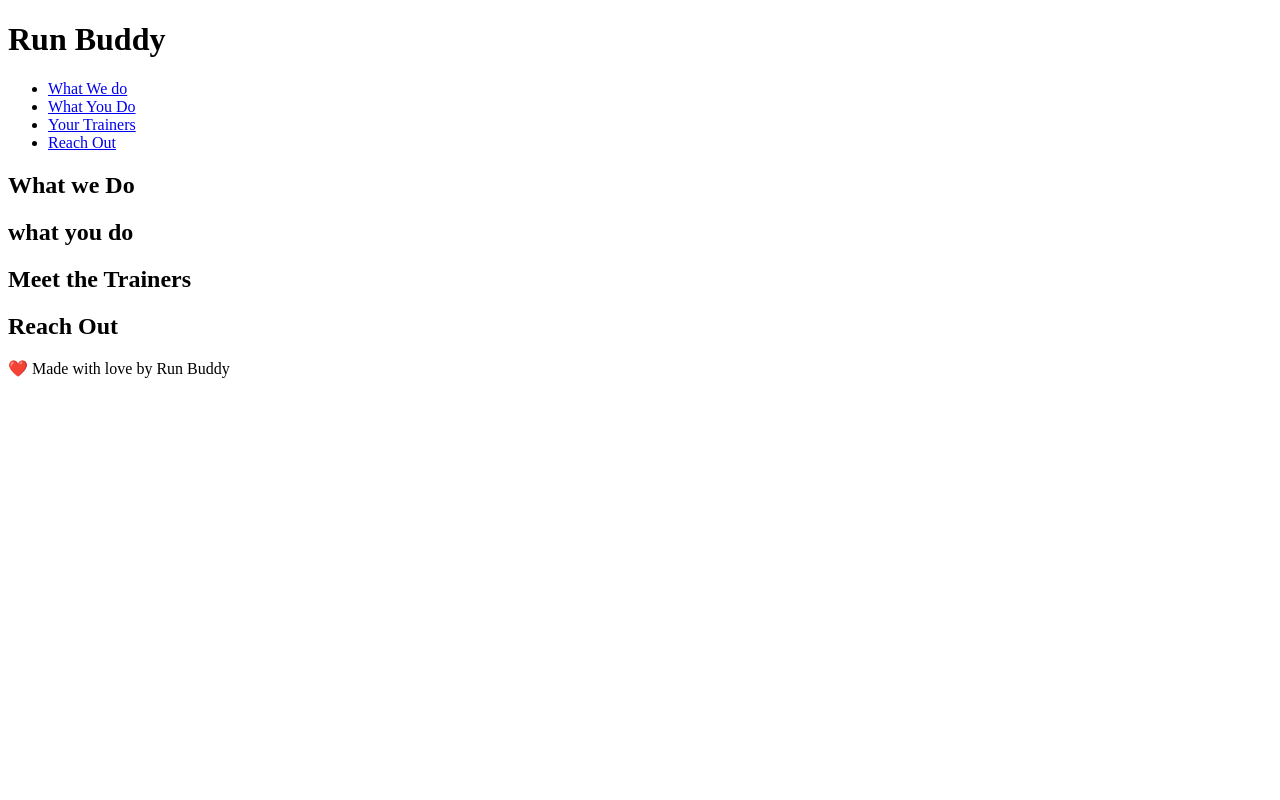
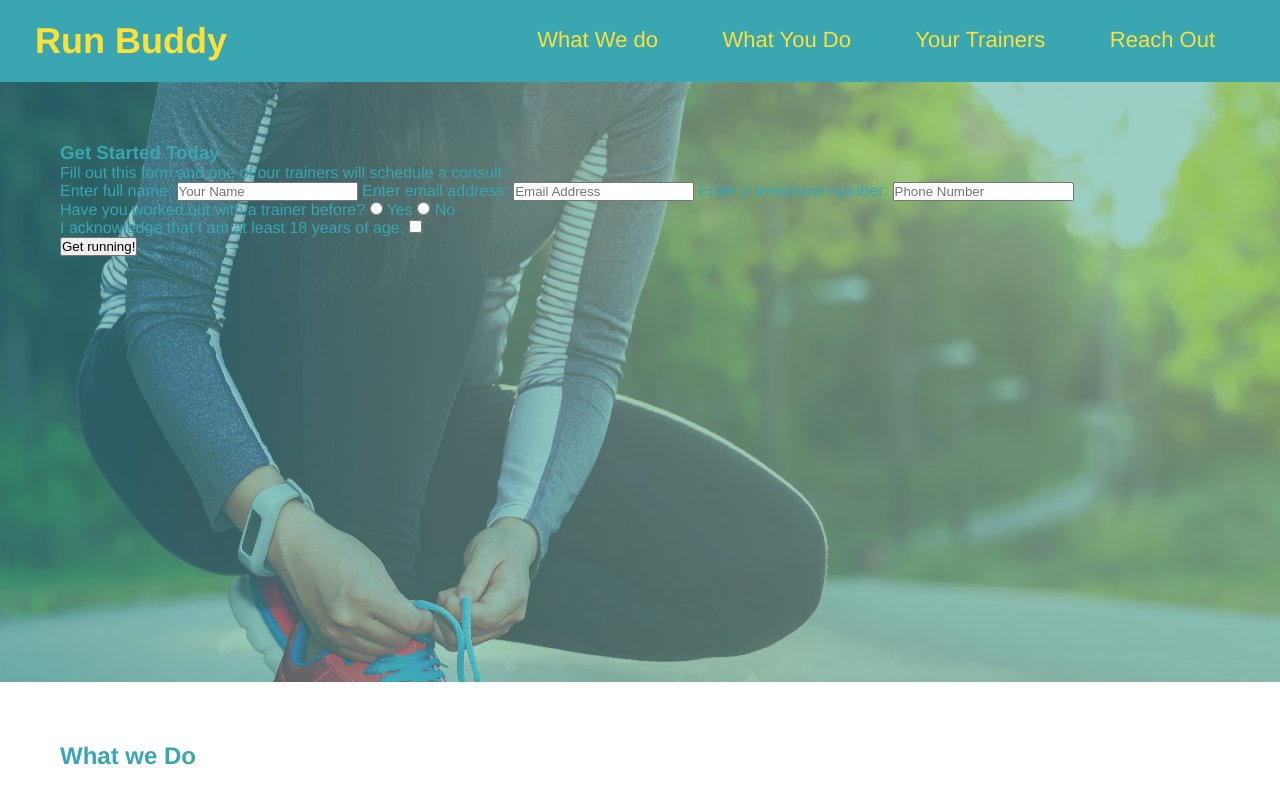
Before and after one commit to marcobjj/run-buddy, a plain HTML site: page index.html in a window 1280 px wide. Shown: the top 800 px of the page. Drawn offline with Linux system fonts and the light colour scheme.

Commit message:
Module 1.3.4 updates

```diff
--- /dev/null
+++ b/assets/css/style.css
@@ -0,0 +1,77 @@
+* {
+  margin: 0;
+  padding: 0;
+  box-sizing: border-box;
+}
+
+body {
+    font-family: Helvetica, Arial, sans-serif;
+    color: #39a6b2;
+
+  }
+
+header {
+    padding: 20px 35px;
+    background-color: #39a6b2;
+  }
+
+header h1 {
+    font-weight: bold;
+    font-size: 36px;
+    color: #fce138;
+    margin: 0;
+    display:inline-block;
+  }
+
+header a {
+    text-decoration: none;
+    color: #fce138;
+  }
+
+header nav {
+    float: right;
+    margin: 7px 0;
+  }
+
+header nav ul li {
+    display: inline;
+  }
+
+header nav ul li a {
+    margin: 0 30px;
+    font-weight: lighter;
+    font-size: 22px;
+  }
+footer {
+    background: #fce138;
+    width: 100%;
+    padding: 40px 35px;
+  }
+
+footer h2 {
+    display: inline;
+    color: #024e76;
+    font-size: 30px;
+    margin: 0;
+  }
+
+footer div {
+    float: right;
+    line-height: 1.5;
+    text-align: right;
+  }
+
+footer a {
+    color: #024e76;
+  }
+
+section {
+    padding: 60px;
+
+  }
+/* Hero Style Start */
+.hero {
+  background-image: url("../images/hero-bg.jpg");
+  height: 600px;
+}
+/* Hero Style End */
--- a/index.html
+++ b/index.html
@@ -1,9 +1,16 @@
 <!DOCTYPE html>
 <html lang="en">
+    <head>
+        <link rel="stylesheet" href="./assets/css/style.css" />
+        <meta charset="UTF-8"/>
+        <title>Run Buddy</title>
+    </head>
+
+
+    <body>
     <!-- navigation -->
-    <head>
-    <meta charset="UTF-8"/>
-        <title>Run Buddy</title>
+    <header>
+
         <h1>Run Buddy</h1>
         <nav>
         <!-- unordered list element-->
@@ -30,13 +37,52 @@
 
         </nav>
 
-    </head>
+    </header>
 
 
-    <body>
+
 
         <!-- hero/jumbotron -->
-        <section></section>
+        <section class="hero">
+            <div>
+                <h3>Get Started Today</h3>
+                <p>Fill out this form and one of our trainers
+                 will schedule a consult</p>
+                  <!-- Add form element -->
+                <form>
+                    <label for="name">Enter full name:</label>
+                    <input type="text" placeholder="Your Name" name="name" id="name" />
+
+                    <label for="email">Enter email address:</label>
+                    <input type="email" placeholder="Email Address" name="email" id="email"/>
+
+                    <label for="phone">Enter a telephone number:</label>
+                    <input type="tel" placeholder="Phone Number" name="phone" id="phone"/>
+
+                    <p>
+                        Have you worked out with a trainer before?
+                        <input type="radio" name="trainer-confirm" id="trainer-yes" />
+                        <label for="trainer-yes">Yes</label>
+                        <input type="radio" name="trainer-confirm" id="trainer-no" />
+                        <label for="trainer-no">No</label>
+                    </p>
+                    <p>
+                    <label for="checkbox" >
+                        I acknowledge that I am at least 18 years of age.
+                      </label>
+
+                      <input type="checkbox" name="age-confirm" id="checkbox" />
+                    </p>
+                    <button type="submit">
+                      Get running!
+                    </button>
+
+
+                </form>
+
+            </div>
+
+        </section>
 
         <!-- what we do section-->
 
@@ -56,7 +102,14 @@
 
         <!-- footer -->
 
-        <footer>  ❤️ Made with love by Run Buddy  </footer>
+        <footer>
+            ❤️ Made with love by Run Buddy
+            <div>
+                <a href="#">Read Our Privacy Policy</a><br />
+                &copy; 2019 Run Buddy, Inc.
+            </div>
+
+        </footer>
     </body>
 
 
```
Also changed, not shown: assets/images/hero-bg.jpg (added).
